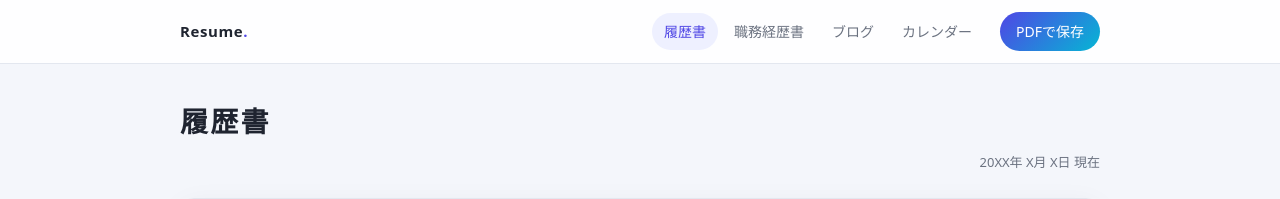
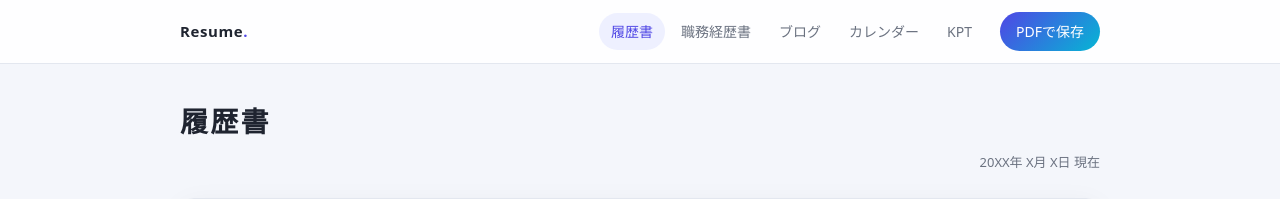
Before and after one commit to kashiwagi-rena/kashiwagi-rena.github.io, a Jekyll site: the page rirekisho.html, which Jekyll copies as it is, in a window 1280 px wide. Shown: the top 199 px of the page. Built offline with Jekyll 4.4.1, drawn with Linux system fonts in a browser that asks for light colours.

Commit message:
ヘッダーのメニューにKPTを追加
Co-Authored-By: Claude Opus 5.5 <noreply@anthropic.com>
Claude-Session: https://claude.ai/code/session_01RAMWhBzsn6pgDjwc2nsQKZ

```diff
--- a/_includes/header.html
+++ b/_includes/header.html
@@ -9,6 +9,7 @@
       <a href="{{ '/shokumu.html' | url }}" {% if nav == 'shokumu' %}aria-current="page"{% endif %}>職務経歴書</a>
       <a href="{{ '/blog/' | url }}" {% if nav == 'blog' %}aria-current="page"{% endif %}>ブログ</a>
       <a href="{{ '/calendar/' | url }}" {% if nav == 'calendar' %}aria-current="page"{% endif %}>カレンダー</a>
+      <a href="{{ '/kpt/' | url }}" {% if nav == 'kpt' %}aria-current="page"{% endif %}>KPT</a>
     </nav>
     {% if printable %}
     <button class="btn-print" type="button" data-print>PDFで保存</button>
--- a/rirekisho.html
+++ b/rirekisho.html
@@ -24,6 +24,7 @@
         <a href="shokumu.html">職務経歴書</a>
         <a href="blog/">ブログ</a>
         <a href="calendar/">カレンダー</a>
+        <a href="kpt/">KPT</a>
       </nav>
       <button class="btn-print" type="button" data-print>PDFで保存</button>
     </div>
--- a/shokumu.html
+++ b/shokumu.html
@@ -24,6 +24,7 @@
         <a href="shokumu.html" aria-current="page">職務経歴書</a>
         <a href="blog/">ブログ</a>
         <a href="calendar/">カレンダー</a>
+        <a href="kpt/">KPT</a>
       </nav>
       <button class="btn-print" type="button" data-print>PDFで保存</button>
     </div>
```
